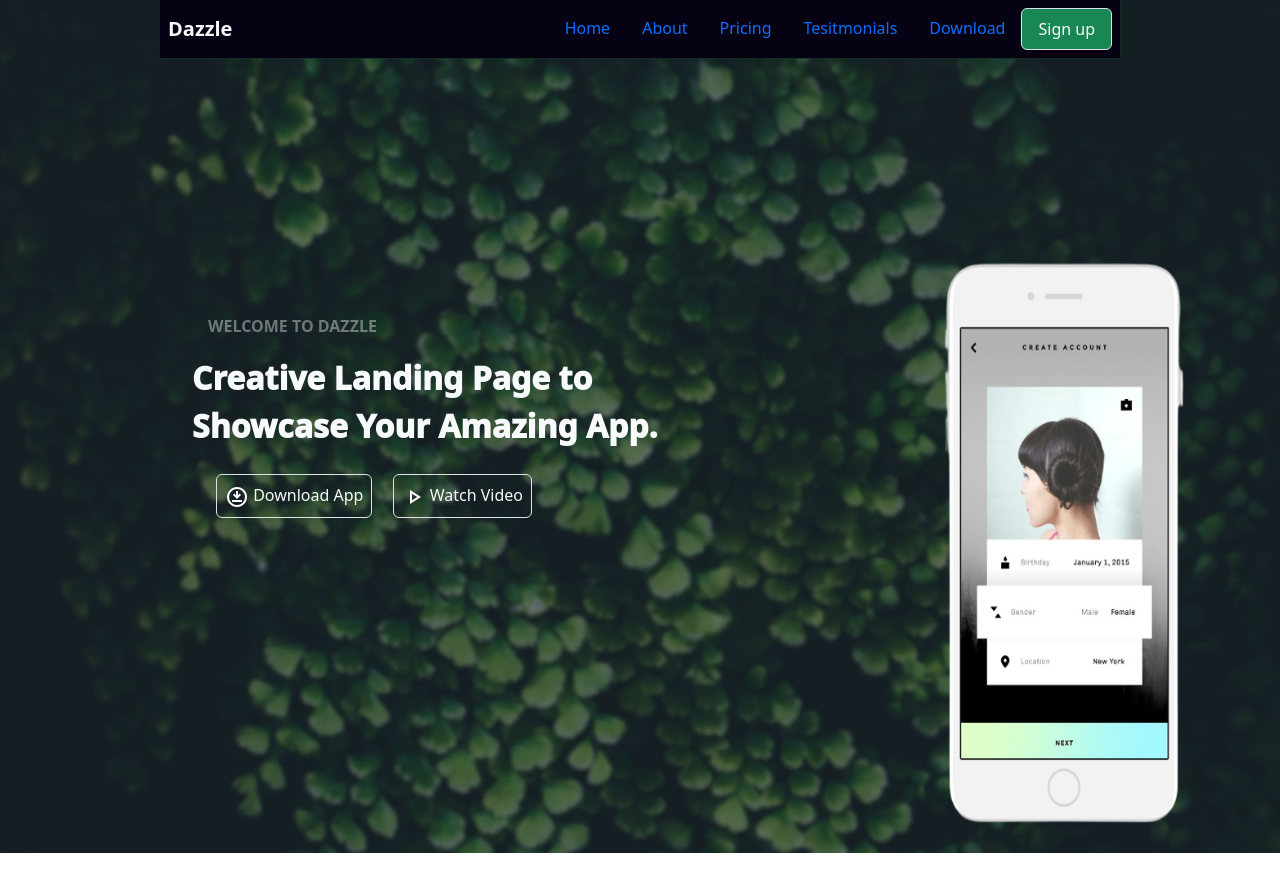
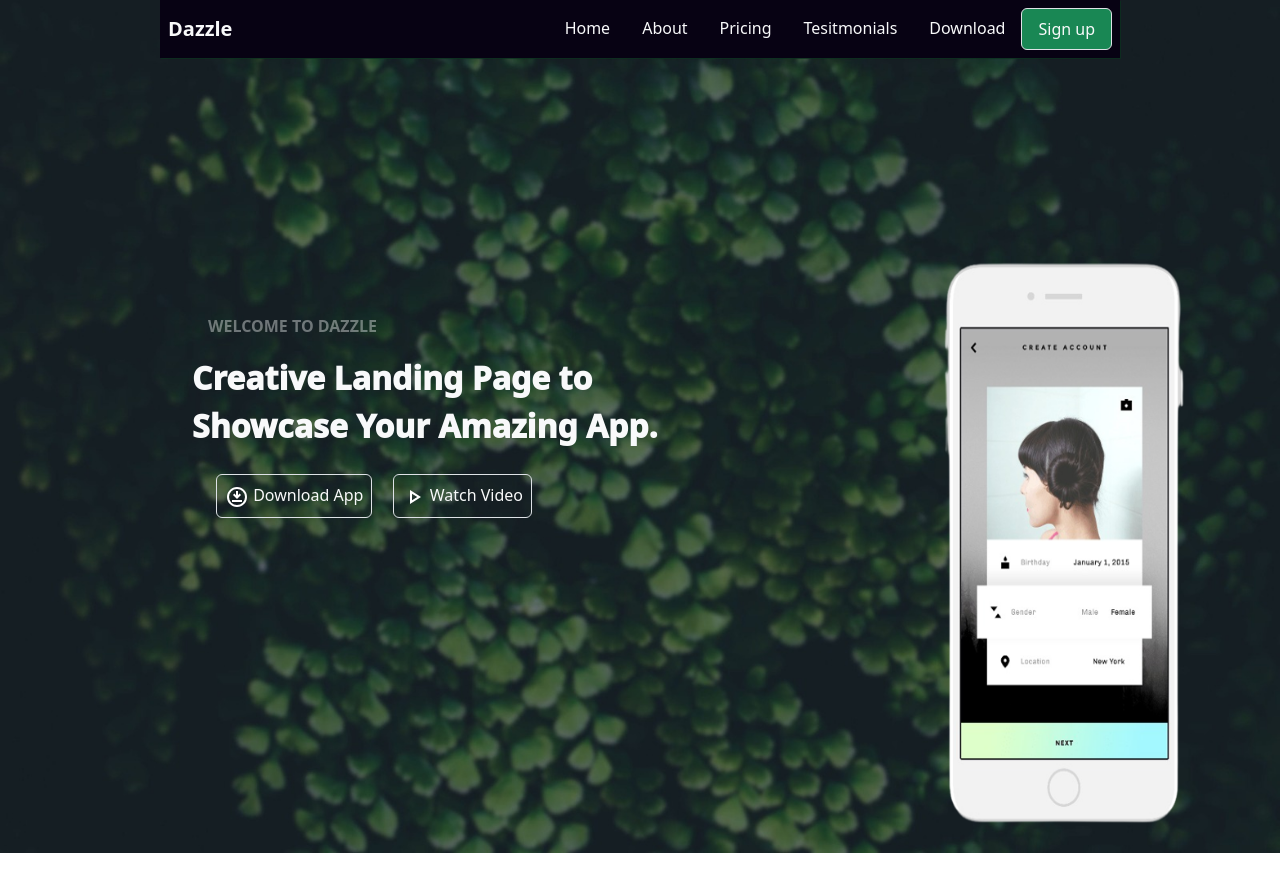
Before and after one commit to LinlyBoi/web-showcase, a plain HTML site: page index.html in a window 1280 px wide. Drawn offline with Linux system fonts and the light colour scheme.

Commit message:
text-light for navbar

```diff
--- a/index.html
+++ b/index.html
@@ -17,19 +17,19 @@
 			</span>
 			<ul class="nav justify-content-end fs-6">
 				<li class="nav-item">
-					<a class="nav-link active"> Home </a>
+					<a class="nav-link active text-light"> Home </a>
 				</li>
 				<li class="nav-item">
-					<a class="nav-link "> About </a>
+					<a class="nav-link text-light"> About </a>
 				</li>
 				<li class="nav-item">
-					<a class="nav-link "> Pricing </a>
+					<a class="nav-link text-light"> Pricing </a>
 				</li>
 				<li class="nav-item">
-					<a class="nav-link "> Tesitmonials </a>
+					<a class="nav-link text-light"> Tesitmonials </a>
 				</li>
 				<li class="nav-item">
-					<a class="nav-link"> Download </a>
+					<a class="nav-link text-light"> Download </a>
 				</li>
 				<li class="nav-item">
 					<a class="nav-link btn border rounded text-light bg-success"> Sign up </a>
```
